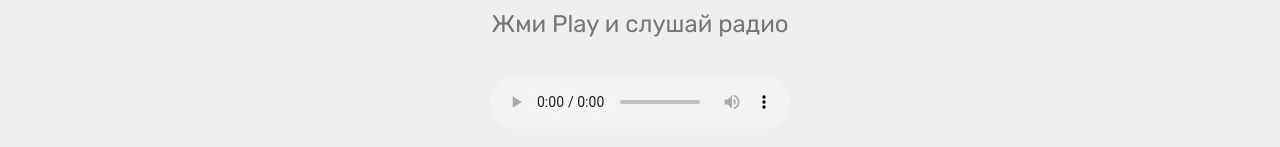
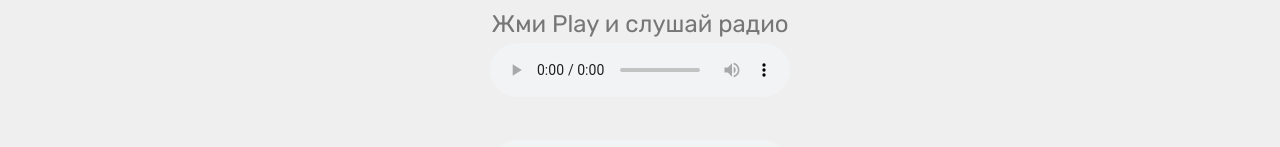
Before and after one commit to kin-dza/kin-dza.github.io, a plain HTML site: page index.html in a window 1280 px wide. Shown: the part 991-1138 px from the top of the page. Drawn offline with Linux system fonts and the light colour scheme; files whose address does not match are found by name.

Commit message:
test player

```diff
--- a/index.html
+++ b/index.html
@@ -63,6 +63,9 @@
 
                 <p class="mbr-text pb-3 mbr-fonts-style display-5">
                     Жми Play и слушай радио<br>
+
+					<audio src="http://paris.discovertrance.com:8006/;stream.nsv" controls autobuffer> </audio>
+
 <center><audio id="myAudio" width="200" height="50" controls autoplay>
 <source src="http://freeuk26.listen2myradio.com:7251/;.mp3" type="audio/mp3">
 <source src="http://freeuk26.listen2myradio.com:7251/;.ogg" type="audio/ogg">
```
